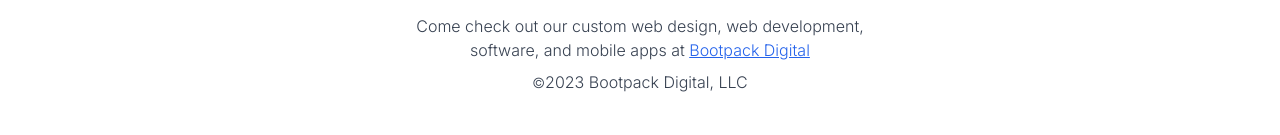
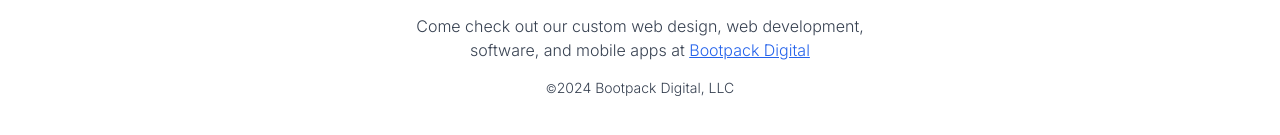
Before and after one commit to michaelbonner/github-repositories-viewer, a Next.js app: page / in a window 1280 px wide. Shown: the part 595-730 px from the top of the page. Built offline with nearby package versions, Linux system fonts and the light colour scheme.

Commit message:
update copyright year

```diff
--- a/src/app/layout.tsx
+++ b/src/app/layout.tsx
@@ -42,8 +42,9 @@
               Bootpack Digital
             </a>
           </p>
-          <p className="block mt-2">
-            <span className="text-sm">©</span>2023 Bootpack Digital, LLC
+          <p className="block mt-2 text-sm mt-4">
+            <span className="text-xs">&copy;</span>
+            {new Date().getFullYear()} Bootpack Digital, LLC
           </p>
         </footer>
       </body>
```
